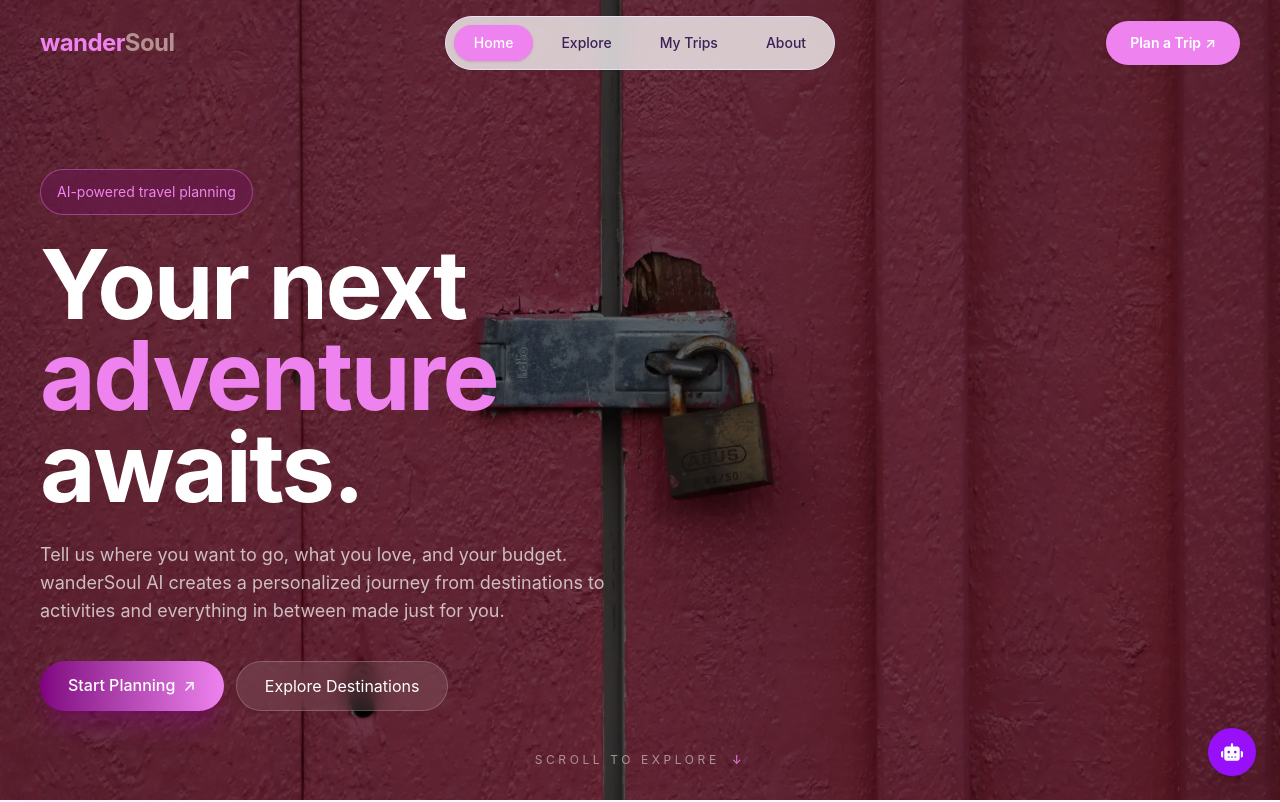
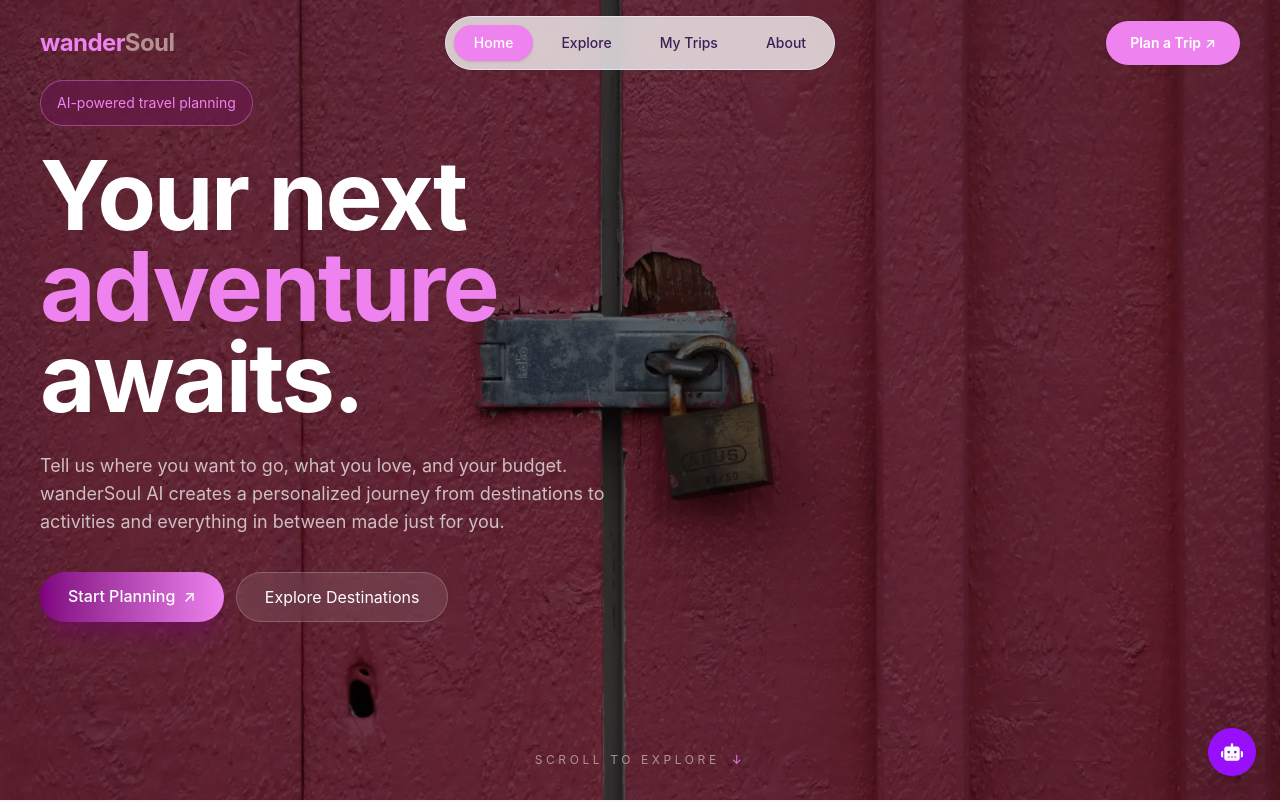
Before and after one commit to anupam-anand-ojha/wanderSoul-ai-frontend, a React (Vite) app: page / in a window 1280 px wide. Shown: the top 802 px of the page. Built offline with nearby package versions, Linux system fonts and the light colour scheme.

Commit message:
enhance hero for mobile device

```diff
--- a/src/pages/Home.jsx
+++ b/src/pages/Home.jsx
@@ -34,7 +34,7 @@ const Home = () => {
         <Navbar />
 
         {/* Hero Content */}
-        <div className="relative z-10 flex min-h-svh md:items-center px-6 pt-32 md:pt-20 md:px-10">
+        <div className="relative z-10 flex md:items-center px-6 pt-32 md:pt-20 md:px-10">
           <div className="mx-auto w-full max-w-7xl">
             <div className="max-w-3xl">
               <div className=" mb-10 md:mb-6 hidden md:inline-flex rounded-full border border-[#EE82EE]/40 bg-[#800080]/20 px-4 py-3 text-sm text-[#EE82EE] backdrop-blur-md">
```
